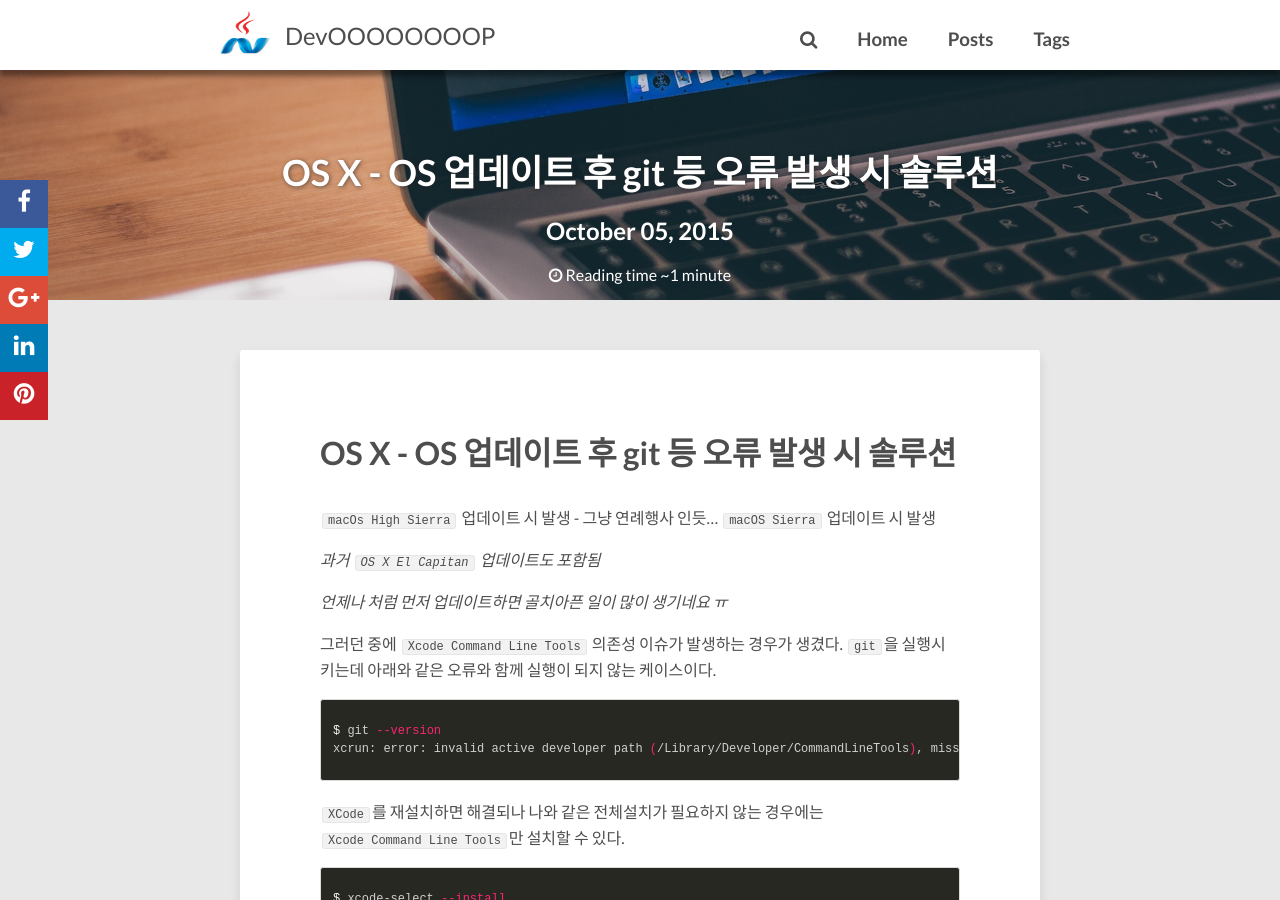
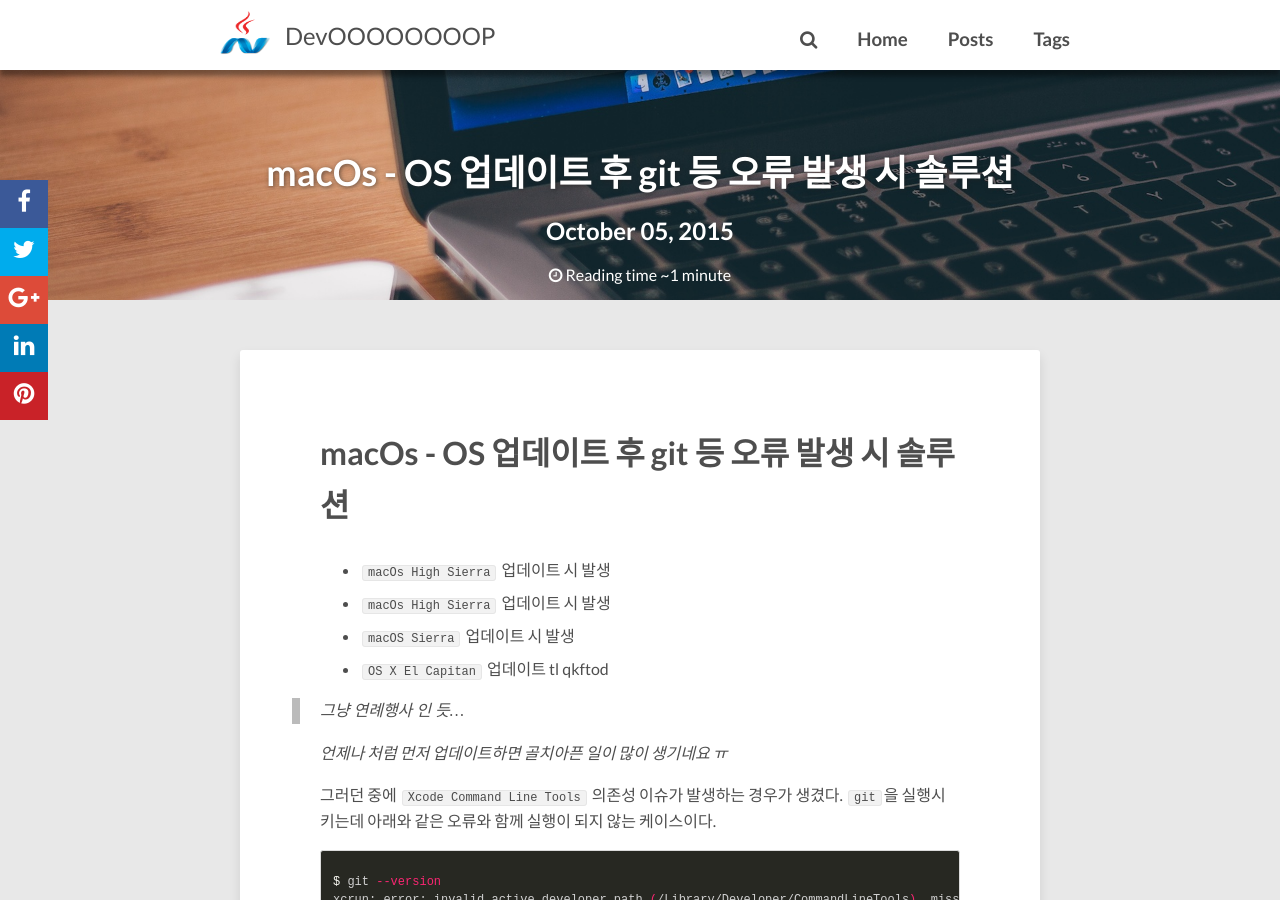
Before and after one commit to redutan/redutan.github.io, a Jekyll site: the page built from _posts/2015/2015-10-05-osx-after-update-git-error.markdown, in a window 1280 px wide and 900 px high. Built offline with Jekyll 4.4.1, drawn with Linux system fonts in a browser that asks for light colours; nearby versions of some CDN libraries; comment, search, counter and statistics services are not loaded.

Commit message:
Update 2015-10-05-osx-after-update-git-error.markdown

```diff
--- a/_posts/2015/2015-10-05-osx-after-update-git-error.markdown
+++ b/_posts/2015/2015-10-05-osx-after-update-git-error.markdown
@@ -1,6 +1,6 @@
 ---
 layout: post
-title: OS X - OS 업데이트 후 git 등 오류 발생 시 솔루션
+title: macOs - OS 업데이트 후 git 등 오류 발생 시 솔루션
 date: '2015-10-05 23:34'
 tags:
   - error
@@ -8,10 +8,12 @@ tags:
   - git
 ---
 
-`macOs High Sierra` 업데이트 시 발생 - 그냥 연례행사 인듯...
-`macOS Sierra` 업데이트 시 발생
+* `macOs High Sierra` 업데이트 시 발생
+* `macOs High Sierra` 업데이트 시 발생
+* `macOS Sierra` 업데이트 시 발생
+* `OS X El Capitan` 업데이트 tl qkftod
 
-*과거 `OS X El Capitan` 업데이트도 포함됨*
+> 그냥 연례행사 인 듯...
 
 _언제나 처럼 먼저 업데이트하면 골치아픈 일이 많이 생기네요 ㅠ_
 
```
